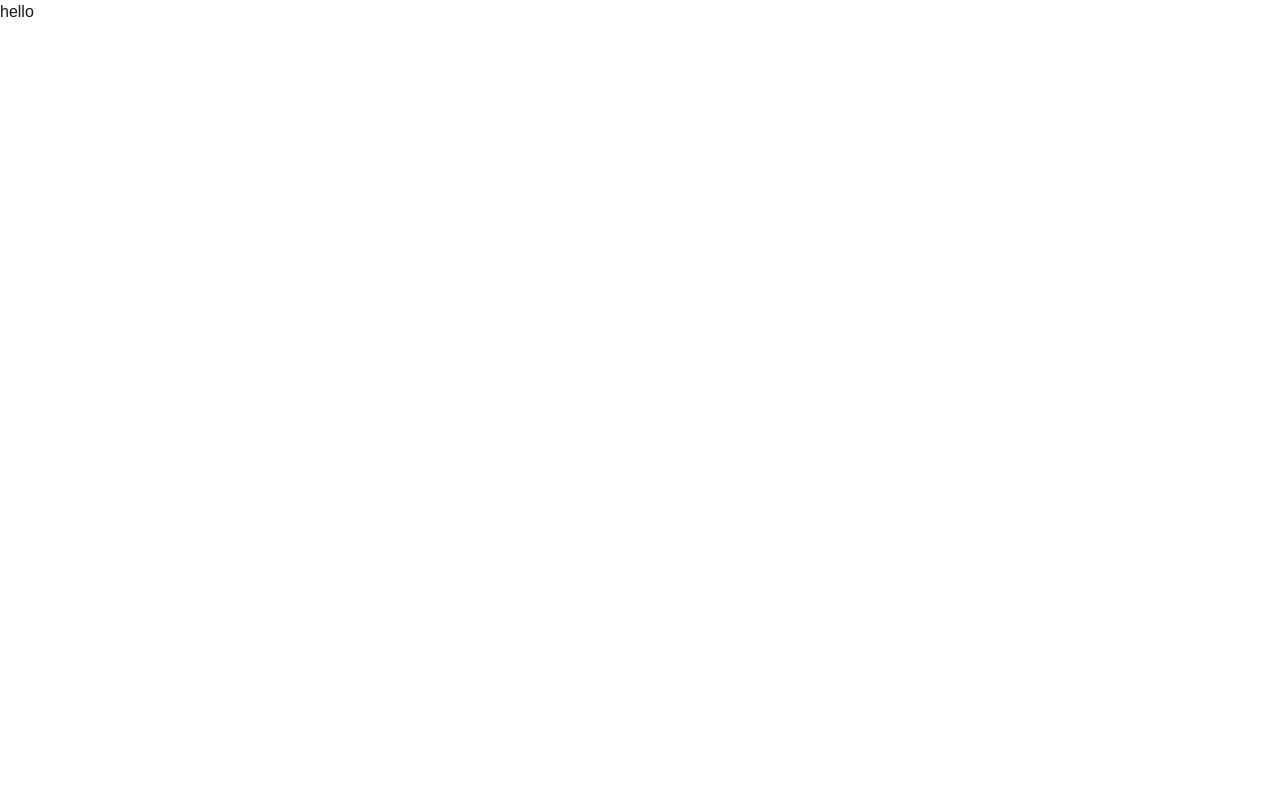
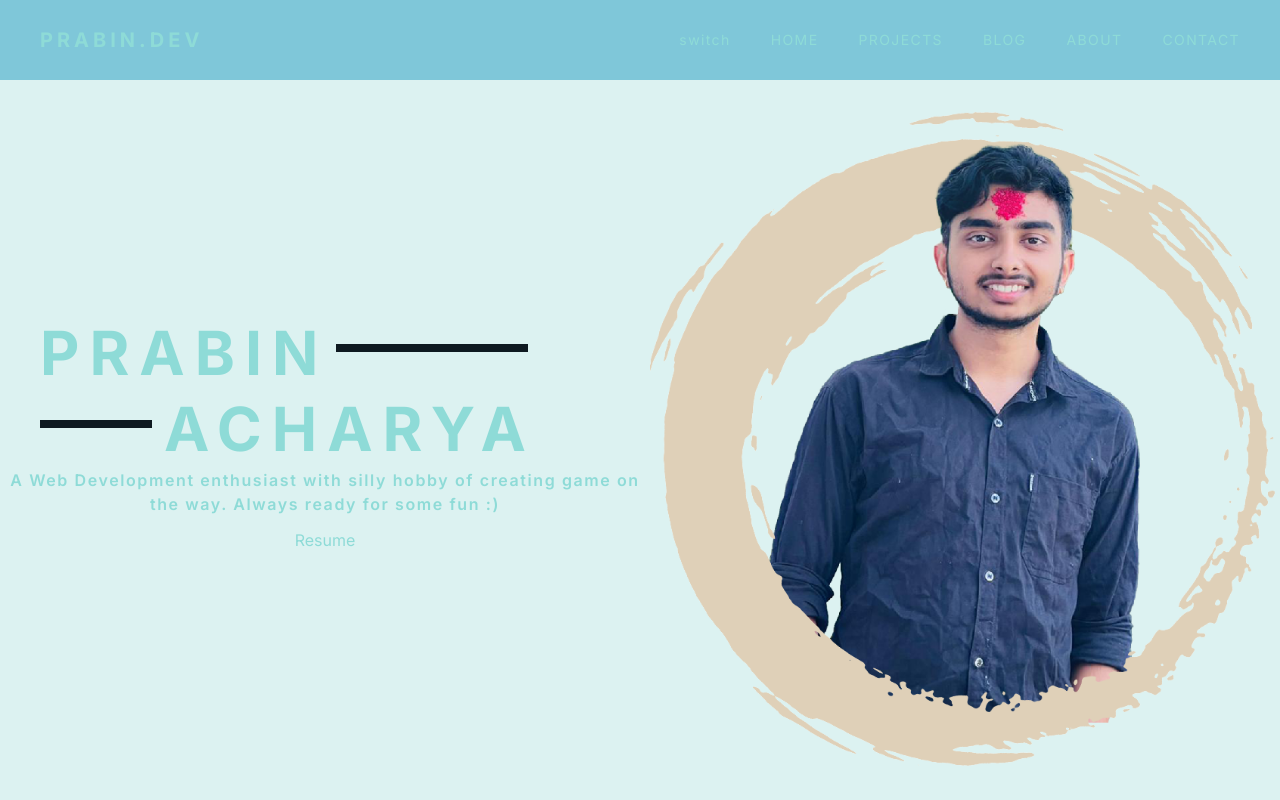
Before and after one commit to Prabin1025y/Portfolio, a Next.js app: page / in a window 1280 px wide. Built offline with nearby package versions, Linux system fonts and the light colour scheme; a web font is replaced by a local one.

Commit message:
Add HomePage component, Navbar, and theme provider; update styles and dependencies

```diff
--- /dev/null
+++ b/src/app/components/Home.tsx
@@ -0,0 +1,32 @@
+import Image from 'next/image'
+import React from 'react'
+
+const HomePage = () => {
+    return (
+        <div className='flex h-[calc(100vh-80px)] items-center justify-center font-[Inter]'>
+            <div className=' max-w-[650px]'>
+                <div className='ml-10 flex gap-2 items-center'>
+                    <p className='text-[3.8rem] tracking-[10px] font-bold leading-tight'>PRABIN</p>
+                    <div>
+                        <div className='h-2 my-1 w-48 bg-[var(--complete-dark)]'/>
+                        <div className='h-2 my-1 w-48 bg-[var(--text-secondary)]'/>
+                    </div>
+                </div>
+                <div className='ml-10 flex gap-3 items-center'>
+                    <div>
+                        <div className='h-2 my-1 w-28 bg-[var(--complete-dark)]'/>
+                        <div className='h-2 my-1 w-28 bg-[var(--text-secondary)]'/>
+                    </div>
+                    <p className='text-[3.8rem] tracking-[10px] font-bold leading-tight'>ACHARYA</p>
+                </div>
+                <div className='tracking-widest font-semibold text-center'>A Web Development enthusiast with silly hobby of creating game on the way. Always ready for some fun :)</div>
+                <div className='grid place-items-center my-3'>Resume</div>
+            </div>
+            <div>
+                <Image  src="/photo.png" alt="Prabin's photo" height={650} width={650} />
+            </div>
+        </div>
+    )
+}
+
+export default HomePage
--- /dev/null
+++ b/src/app/components/Navbar.tsx
@@ -0,0 +1,19 @@
+import React from 'react'
+
+const Navbar = () => {
+  return (
+    <nav className='bg-[var(--navbar)] h-20 flex justify-between items-center px-10'>
+        <p className='font-[Inter] font-bold tracking-[4px] text-xl'>PRABIN.DEV</p>
+        <ul className='flex gap-10 font-[Inter] tracking-widest text-sm'>
+            <li className='cursor-pointer transition duration-300'>switch</li>
+            <li className='cursor-pointer transition duration-300 hover:text-[var(--extra-blue)]'>HOME</li>
+            <li className='cursor-pointer transition duration-300 hover:text-[var(--extra-blue)]'>PROJECTS</li>
+            <li className='cursor-pointer transition duration-300 hover:text-[var(--extra-blue)]'>BLOG</li>
+            <li className='cursor-pointer transition duration-300 hover:text-[var(--extra-blue)]'>ABOUT</li>
+            <li className='cursor-pointer transition duration-300 hover:text-[var(--extra-blue)]'>CONTACT</li>
+        </ul>
+    </nav>
+  )
+}
+
+export default Navbar
--- a/src/app/globals.css
+++ b/src/app/globals.css
@@ -5,14 +5,27 @@
 @tailwind utilities;
 
 :root {
-  --background: #ffffff;
-  --foreground: #171717;
+  --background: #DCF2F1;
+  --foreground: #8EDBD7;
+  --navbar: #7FC7D9;
+  --complete-dark: #0E1A21;
+  --button-primary: #F5A800;
+  --text-primary: #153448;
+  --text-secondary: #DCF2F1;
+  --extra-blue: #81CDFF;
 }
 
 @media (prefers-color-scheme: dark) {
   :root {
-    --background: #0a0a0a;
-    --foreground: #ededed;
+    --background: #153448;
+    --foreground: #ffffff;
+    --background2: #255676;
+    --navbar: #214359;
+    --complete-dark: #0E1A21;
+    --button-primary: #F5A800;
+    /* --text-primary: #ffffff; */
+    --text-secondary: #DCF2F1;
+    --extra-blue: #81CDFF;
   }
 }
 
--- a/src/app/layout.tsx
+++ b/src/app/layout.tsx
@@ -1,6 +1,8 @@
 import type { Metadata } from "next";
 import localFont from "next/font/local";
 import "./globals.css";
+import { Providers } from "./providers";
+import Navbar from "./components/Navbar";
 
 const geistSans = localFont({
   src: "./fonts/GeistVF.woff",
@@ -24,11 +26,14 @@ export default function RootLayout({
   children: React.ReactNode;
 }>) {
   return (
-    <html lang="en">
+    <html lang="en" suppressHydrationWarning>
       <body
         className={`${geistSans.variable} ${geistMono.variable} antialiased`}
       >
-        {children}
+        <Providers>
+          <Navbar />
+            {children}
+        </Providers>
       </body>
     </html>
   );
--- a/src/app/page.tsx
+++ b/src/app/page.tsx
@@ -1,7 +1,9 @@
-import Image from "next/image";
+import HomePage from "./components/Home";
 
 export default function Home() {
   return (
-    <div>hello</div>
+    <main>
+      <HomePage />
+    </main>
   );
 }
--- /dev/null
+++ b/src/app/providers.tsx
@@ -0,0 +1,8 @@
+'use client';
+
+import { ThemeProvider } from 'next-themes';
+import React from 'react';
+
+export function Providers({children}:{children: React.ReactNode}){
+    return <ThemeProvider attribute="class" defaultTheme='system' enableSystem>{children}</ThemeProvider>
+}
```
Also changed, not shown: package.json (+8 -5 lines), public/photo.png (added), 1 other file (tests, documents, lock files or other folders).
